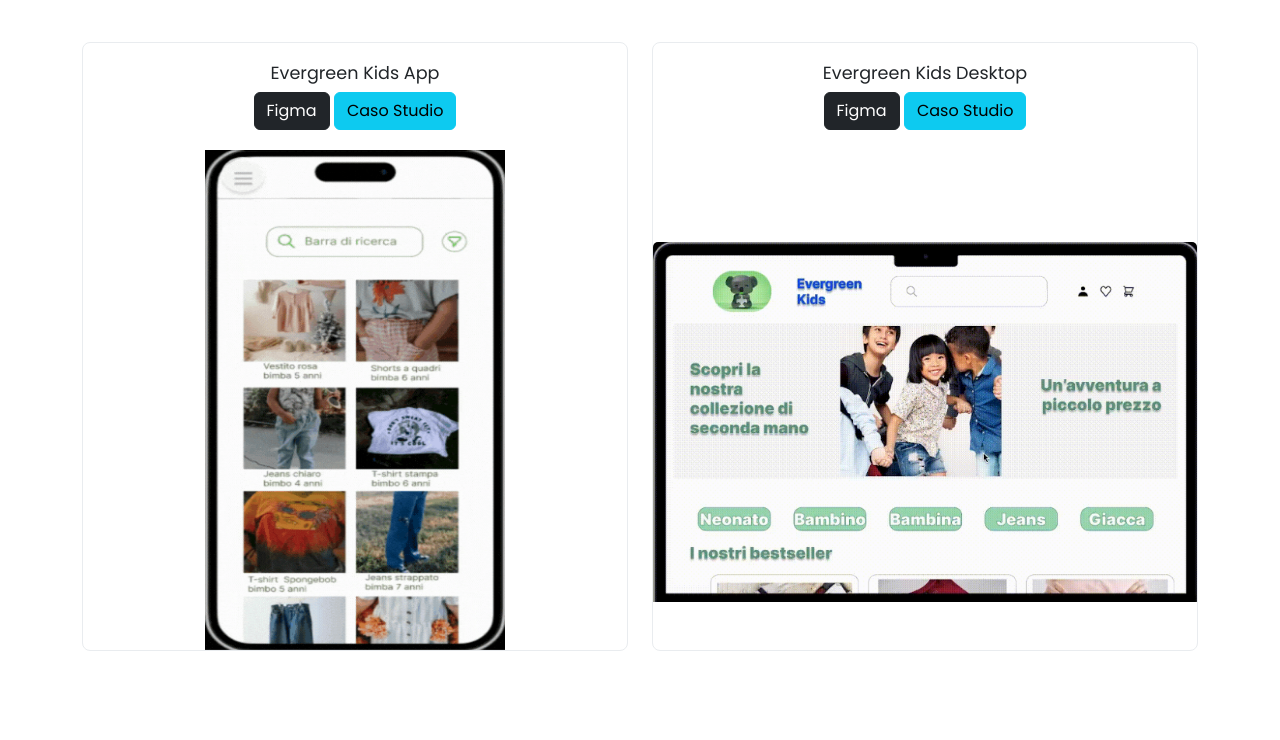
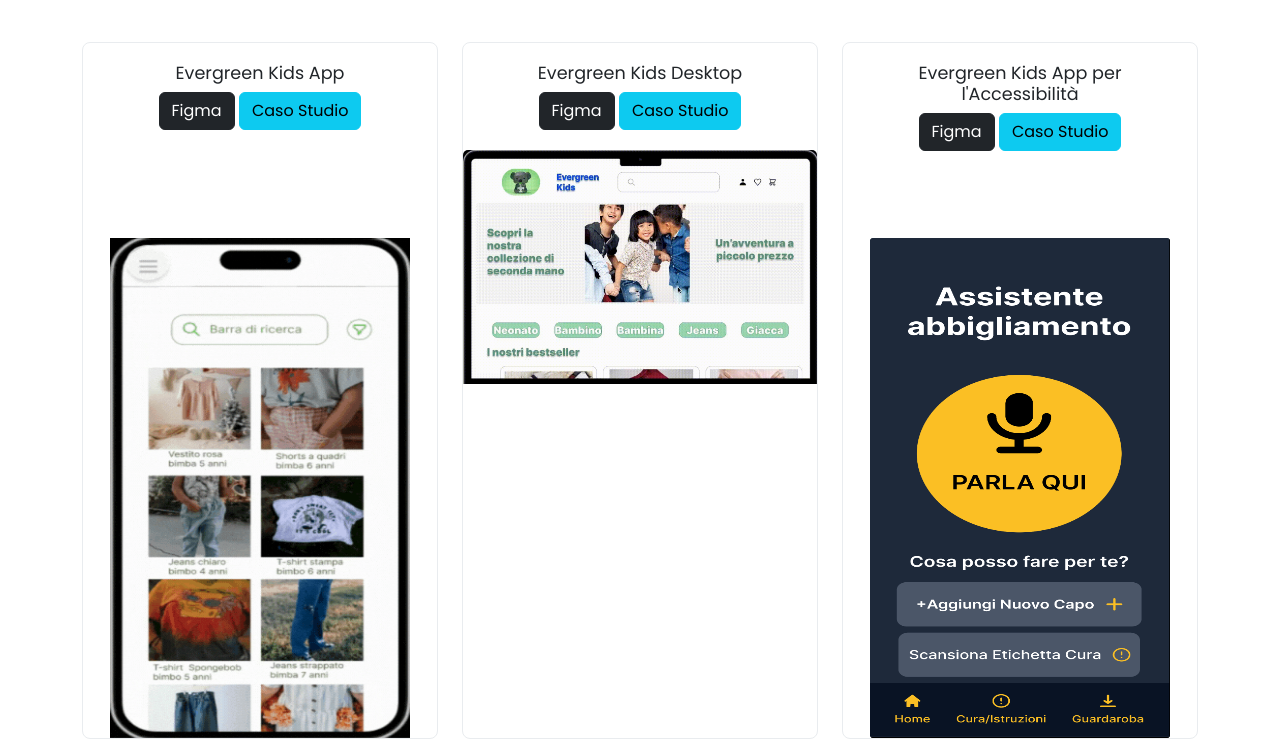
Before and after one commit to stefaniacolasanto/portfolio, a plain HTML site: page index.html in a window 1280 px wide. Shown: the part 579-1319 px from the top of the page. Drawn offline with nearby package versions, Linux system fonts and the light colour scheme.

Commit message:
ADDED ACCESSIBILITY CASE

```diff
--- a/index.html
+++ b/index.html
@@ -60,7 +60,7 @@
         <div class="container">
             <h2 class="mb-5 text-center"><strong>Progetti</strong></h2>
             <div class="row g-4 d-flex">
-                <div class="col-md-6">
+                <div class="col-md-4">
                     <div class="card project-card h-100">
                         <div class="card-body text-center">
                             <h5 class="card-title">Evergreen Kids App</h5>
@@ -72,15 +72,27 @@
                         </div>
                     </div>
                 </div>
-                <div class="col-md-6">
+                <div class="col-md-4">
                     <div class="card project-card h-100">
                         <div class="card-body text-center">
                             <h5 class="card-title">Evergreen Kids Desktop</h5>
                             <a class="btn btn-dark" target="_blank" href="https://www.figma.com/proto/BBCbURhRhhohn3ED6GCNB6/Mockups-sito-web?page-id=0%3A1&node-id=1-2&p=f&viewport=762%2C368%2C0.15&t=okJjj5WOAzMehzyx-1&scaling=min-zoom&content-scaling=fixed&starting-point-node-id=1%3A2">Figma</a>
                             <a class="btn btn-info" target="_blank" href="https://docs.google.com/presentation/d/1OurlJ1Lz3j9yboeBE4LlvHGnCmo-Scz0LFFwMLI6QDM/edit?usp=sharing">Caso Studio</a>
                         </div>
-                        <div class="mb-5">
+                        <div style="margin-bottom:100%">
                             <img src="desktop.jpg" class="card-img-top" alt="desktop">
+                        </div>
+                    </div>
+                </div>
+                <div class="col-md-4">
+                    <div class="card project-card h-100">
+                        <div class="card-body text-center">
+                            <h5 class="card-title">Evergreen Kids App per l'Accessibilità</h5>
+                            <a class="btn btn-dark" target="_blank" href="https://www.figma.com/proto/ATmPbvgcenBm9fjg4UgEQX/App-per-ipovedenti?page-id=0%3A1&node-id=15-27&p=f&viewport=5%2C36%2C0.35&t=k1dMnFoby8T0EO38-1&scaling=scale-down&content-scaling=responsive&starting-point-node-id=4%3A3">Figma</a>
+                            <a class="btn btn-info" target="_blank" href="https://docs.google.com/document/d/1MEq6mnIxVnRK0wqtlkfCdtscdn7ZlT6UsW8KJLiMWHk/edit?usp=sharing">Caso Studio</a>
+                        </div>
+                        <div class="text-center">
+                            <img src="accessibility.png" height="500" width="300" alt="app">
                         </div>
                     </div>
                 </div>
```
Also changed, not shown: accessibility.png (added).
